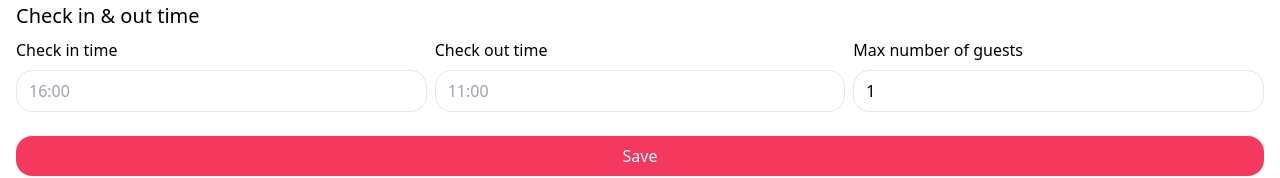
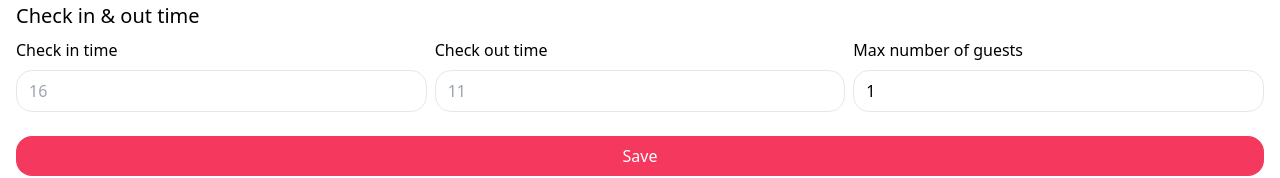
Before and after one commit to mikerachman1/airbnb-clone, a React (Vite) app in the folder client/: page /account/places/new in a window 1280 px wide. Shown: the part 978-1156 px from the top of the page. Built offline with nearby package versions, Linux system fonts and the light colour scheme; no server answers.

Commit message:
updated places form to use nums instead of string

```diff
--- a/client/src/pages/PlacesFormPage.jsx
+++ b/client/src/pages/PlacesFormPage.jsx
@@ -81,8 +81,8 @@ export default function PlacesFormPage() {
           <div>
             <h3 className="mt-2 -mb1">Check in time</h3>
             <input
-              type="text"
-              placeholder="16:00"
+              type="number"
+              placeholder="16"
               value={checkIn}
               onChange={(e) => setCheckIn(e.target.value)}
             />
@@ -90,8 +90,8 @@ export default function PlacesFormPage() {
           <div>
             <h3 className="mt-2 -mb1">Check out time</h3>
             <input
-              type="text"
-              placeholder="11:00"
+              type="number"
+              placeholder="11"
               value={checkOut}
               onChange={(e) => setCheckOut(e.target.value)}
             />
```
Also changed, not shown: 6 other files (tests, documents, lock files or other folders).
